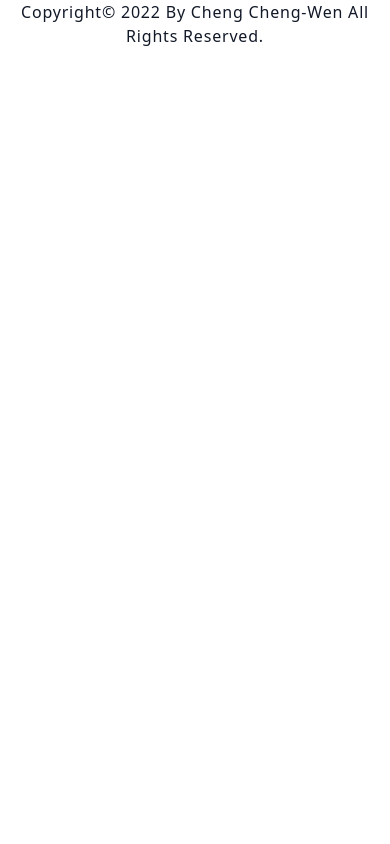
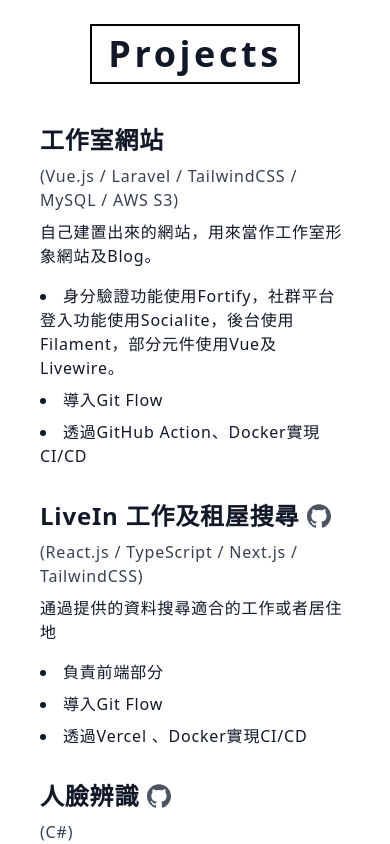
Before and after one commit to Kevin-MoonNight/profile, a Next.js app: page / in a window 390 px wide. Shown: the part 3420-4264 px from the top of the page. Before the commit the page ends 3476 px from the top, so only its background shows below. Built offline with nearby package versions, Linux system fonts and the light colour scheme.

Commit message:
feat:Add projects page
1.add projects page
2.modify screen height of container

```diff
--- a/components/container.tsx
+++ b/components/container.tsx
@@ -3,7 +3,7 @@
 const Container = (props: { className?: string, children: ReactNode }) => {
     return (
         <div className="flex items-center justify-center">
-            <div className={`container p-8 lg:h-screen ${props.className ? props.className : ""}`}>
+            <div className={`container p-8 md:min-h-screen ${props.className ? props.className : ""}`}>
                 {props.children}
             </div>
         </div>
--- /dev/null
+++ b/components/icons/github.tsx
@@ -0,0 +1,7 @@
+const GitHubIcon = () => {
+    return (
+        <svg className="h-6 text-gray-600 transition-all fill-current hover:text-gray-900" role="img" viewBox="0 0 24 24" xmlns="http://www.w3.org/2000/svg"><title>GitHub</title><path d="M12 .297c-6.63 0-12 5.373-12 12 0 5.303 3.438 9.8 8.205 11.385.6.113.82-.258.82-.577 0-.285-.01-1.04-.015-2.04-3.338.724-4.042-1.61-4.042-1.61C4.422 18.07 3.633 17.7 3.633 17.7c-1.087-.744.084-.729.084-.729 1.205.084 1.838 1.236 1.838 1.236 1.07 1.835 2.809 1.305 3.495.998.108-.776.417-1.305.76-1.605-2.665-.3-5.466-1.332-5.466-5.93 0-1.31.465-2.38 1.235-3.22-.135-.303-.54-1.523.105-3.176 0 0 1.005-.322 3.3 1.23.96-.267 1.98-.399 3-.405 1.02.006 2.04.138 3 .405 2.28-1.552 3.285-1.23 3.285-1.23.645 1.653.24 2.873.12 3.176.765.84 1.23 1.91 1.23 3.22 0 4.61-2.805 5.625-5.475 5.92.42.36.81 1.096.81 2.22 0 1.606-.015 2.896-.015 3.286 0 .315.21.69.825.57C20.565 22.092 24 17.592 24 12.297c0-6.627-5.373-12-12-12" /></svg>
+    );
+};
+
+export default GitHubIcon;
--- /dev/null
+++ b/components/projects.tsx
@@ -0,0 +1,143 @@
+import Container from "./container";
+import GitHubIcon from "./icons/github";
+
+interface ProjectProps {
+    title: string,
+    url: string,
+    githubUrl: string,
+    tech: string,
+    description: string,
+    contributions: string[]
+};
+
+const projects: ProjectProps[] = [
+    {
+        title: "工作室網站",
+        url: "https://moonnight.software/",
+        githubUrl: "",
+        tech: "(Vue.js / Laravel / TailwindCSS / MySQL / AWS S3)",
+        description: "自己建置出來的網站，用來當作工作室形象網站及Blog。",
+        contributions: [
+            "身分驗證功能使用Fortify，社群平台登入功能使用Socialite，後台使用Filament，部分元件使用Vue及Livewire。",
+            "導入Git Flow",
+            "透過GitHub Action、Docker實現CI/CD"
+        ]
+    },
+    {
+        title: "LiveIn 工作及租屋搜尋",
+        url: "https://live-in.vercel.app/",
+        githubUrl: "https://github.com/Kevin-Shen-and-Cipher/live-in-frontend",
+        tech: "(React.js / TypeScript / Next.js / TailwindCSS)",
+        description: "通過提供的資料搜尋適合的工作或者居住地",
+        contributions: [
+            "負責前端部分",
+            "導入Git Flow",
+            "透過Vercel 、Docker實現CI/CD"
+        ]
+    },
+    {
+        title: "人臉辨識",
+        url: "",
+        githubUrl: "https://github.com/Kevin-MoonNight/face-detection",
+        tech: "(C#)",
+        description: "在C#使用DlibDotNet實現的人臉辨識程式，並且使用Multithreading 來建構程式強化UX。",
+        contributions: []
+    },
+    {
+        title: "遠端畫面控制軟體（像是Teamviewer）",
+        url: "",
+        githubUrl: "https://github.com/Kevin-MoonNight/remote-control-program",
+        tech: "(VB.NET、Socket)",
+        description: "高中時的專題，在VB.NET使用Socket將畫面、按鍵輸入，傳輸到被控制端，達成遠端控制效果。",
+        contributions: []
+    }
+];
+
+const Projects = () => {
+    return (
+        <Container className="flex items-center justify-center">
+            <div id="projects" className="w-full max-w-5xl select-none">
+                <div className="font-sans antialiased leading-normal tracking-wider text-left text-gray-900">
+                    <h2 className="px-4 py-2 mx-auto text-4xl font-bold tracking-widest border-2 border-black max-w-fit">
+                        Projects
+                    </h2>
+                    <ul className="mt-8 space-y-4 font-normal">
+                        {
+                            projects.map((item: ProjectProps) => (
+                                <li key={item.title} className="p-2">
+                                    <ProjectItem data={item} />
+                                </li>
+                            ))
+                        }
+                    </ul>
+                </div>
+            </div>
+        </Container>
+    );
+};
+
+const ProjectItem = (props: { data: ProjectProps }) => {
+    const { data } = props;
+
+    return (
+        <>
+            <div className="flex items-center">
+                <ProjectTitle data={data} />
+                <GithubLink data={data} />
+            </div>
+
+            <div className="text-base">
+                <p className="mt-2 text-gray-700">
+                    {data.tech}
+                </p>
+                <p className="mt-2">
+                    {data.description}
+                </p>
+
+                <ul className="mt-4 list-disc list-inside">
+                    {data.contributions.map((contribution) => (
+                        <li key={data.title + contribution} className="mt-2">
+                            {contribution}
+                        </li>
+                    ))}
+                </ul>
+            </div>
+        </>
+    );
+};
+
+const ProjectTitle = (props: { data: ProjectProps }) => {
+    const { data } = props;
+
+    return (
+        <>
+            {
+                data.url ? (
+                    <a href={data.url} rel="noreferrer" target="_blank" className="text-2xl font-semibold">
+                        {data.title}
+                    </a>
+                ) : <p className="text-2xl font-semibold">
+                    {data.title}
+                </p>
+            }
+        </>
+    );
+};
+
+const GithubLink = (props: { data: ProjectProps }) => {
+    const { data } = props;
+
+    return (
+        <>
+            {
+                data.githubUrl ? (
+                    <a href={data.githubUrl} rel="noreferrer" target="_blank" className="ml-2">
+                        <GitHubIcon />
+                    </a>
+                ) : <></>
+            }
+        </>
+    );
+};
+
+export default Projects;
--- a/pages/index.tsx
+++ b/pages/index.tsx
@@ -2,6 +2,7 @@
 import Awards from '../components/awards';
 import Education from '../components/education';
 import Profile from '../components/profile';
+import Projects from '../components/projects';
 import Skills from '../components/skills';
 import WorkExperiences from '../components/work-experiences';
 
@@ -17,6 +18,8 @@
 			<Awards />
 
 			<Skills />
+
+			<Projects />
 		</div>
 	)
 };
```
